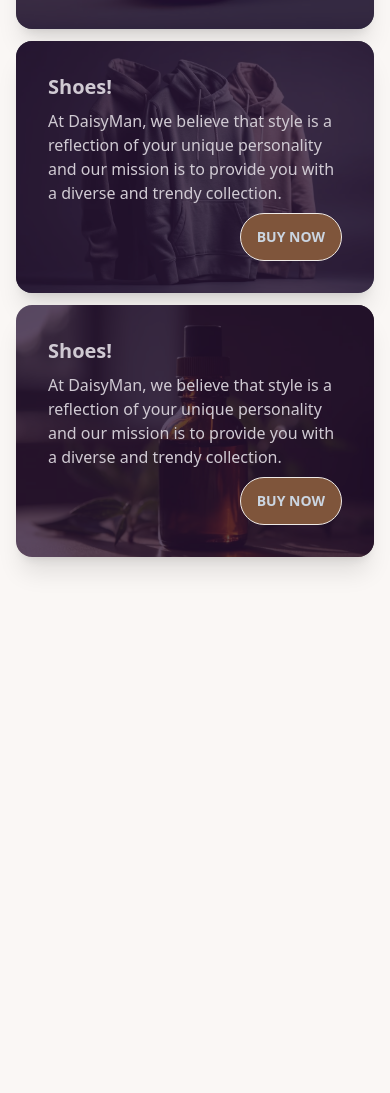
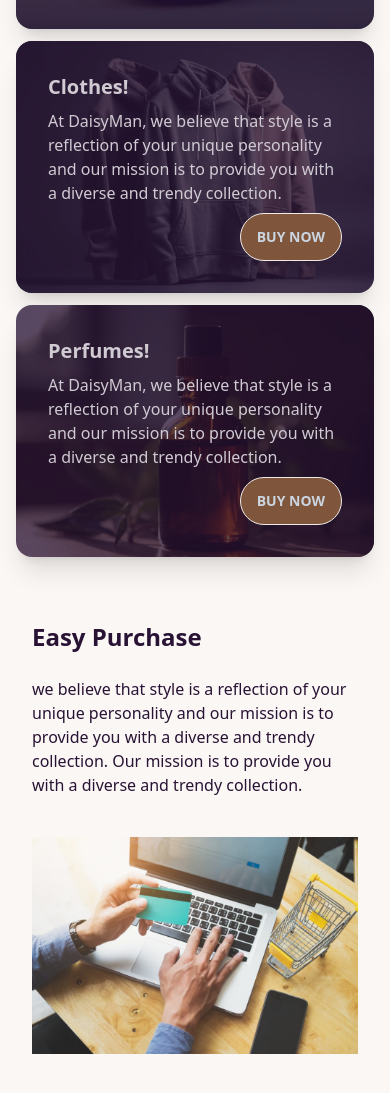
Before and after one commit to itzmenajmul/daisy-man, a plain HTML site: page index.html in a window 390 px wide. Shown: the part 1203-2296 px from the top of the page. Before the commit the page ends 1808 px from the top, so only its background shows below. Drawn offline with nearby package versions, Linux system fonts and the light colour scheme.

Commit message:
add easy purchaes section and make responsive

```diff
--- a/index.html
+++ b/index.html
@@ -95,7 +95,7 @@
         <!-- hero section ends here -->
     </header>
     <main>
-        <!-- huge collection section starts -->
+        <!-- huge collection section starts here -->
         <section class="max-w-7xl m-auto my-12 px-4 md:px-5 lg:px-8 ">
             <!-- heading -->
             <h2 class="text-4xl text-center font-bold mb-2">Huge Collection</h2>
@@ -118,7 +118,7 @@
                 <div class="card bg-base-100 shadow-xl image-full">
                     <figure><img src="./images/hoodies.avif" alt="Shoes" /></figure>
                     <div class="card-body">
-                      <h2 class="card-title">Shoes!</h2>
+                      <h2 class="card-title">Clothes!</h2>
                       <p>At DaisyMan, we believe that style is a reflection of your unique personality and our mission is to provide you with a diverse and trendy collection.</p>
                       <div class="card-actions justify-end">
                         <button class="btn bg-[#7F553B] text-[#cbd5e1] uppercase">Buy Now</button>
@@ -129,7 +129,7 @@
                 <div class="card bg-base-100 shadow-xl image-full">
                     <figure><img src="./images/perfume.avif" alt="Shoes" /></figure>
                     <div class="card-body">
-                      <h2 class="card-title">Shoes!</h2>
+                      <h2 class="card-title">Perfumes!</h2>
                       <p>At DaisyMan, we believe that style is a reflection of your unique personality and our mission is to provide you with a diverse and trendy collection.</p>
                       <div class="card-actions justify-end">
                         <button class="btn bg-[#7F553B] text-[#cbd5e1] uppercase">Buy Now</button>
@@ -139,7 +139,25 @@
             </div>
 
         </section>
-        <!-- huge collection section starts -->
+        <!-- huge collection section ends here-->
+
+        <!-- Purchase section starts here -->
+        <section>
+
+            <div class="hero max-w-7xl m-auto my-12 px-4 md:px-5 lg:px-8 ">
+                <div class="hero-content flex-col lg:flex-row items-center">
+                  <div class="flex-1">
+                    <h1 class="text-2xl lg:text-5xl font-bold">Easy Purchase</h1>
+                    <p class="py-6">we believe that style is a reflection of your unique personality and our mission is to provide you with a diverse and trendy collection. Our mission is to provide you with a diverse and trendy collection.</p>
+                  </div>
+                  <div class="flex-1">
+                    <img src="./images/easy-purchase.avif" alt="">
+                  </div>
+                </div>
+              </div>
+
+        </section>
+        <!-- Purchase section ends here -->
 
     </main>
     <footer>
```
